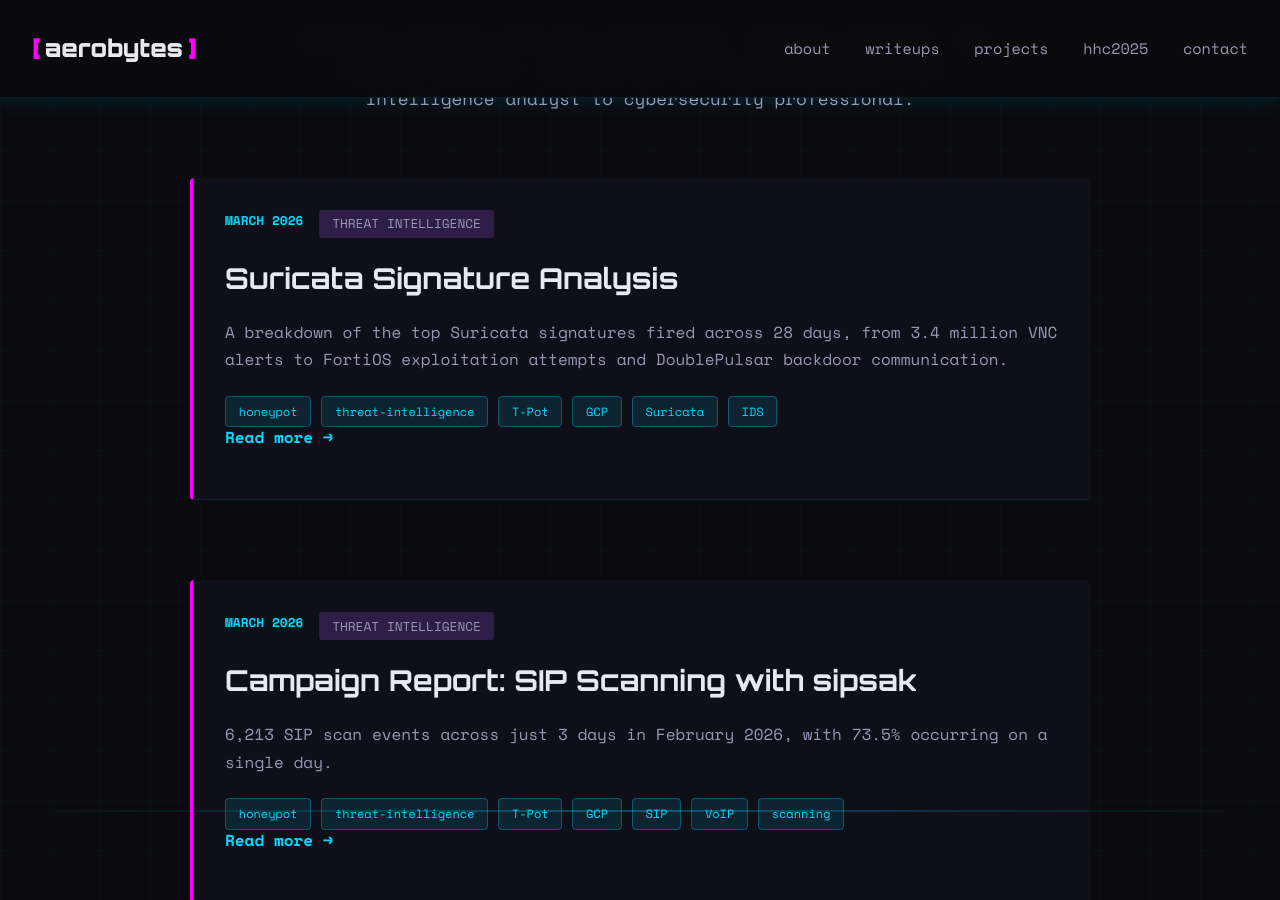
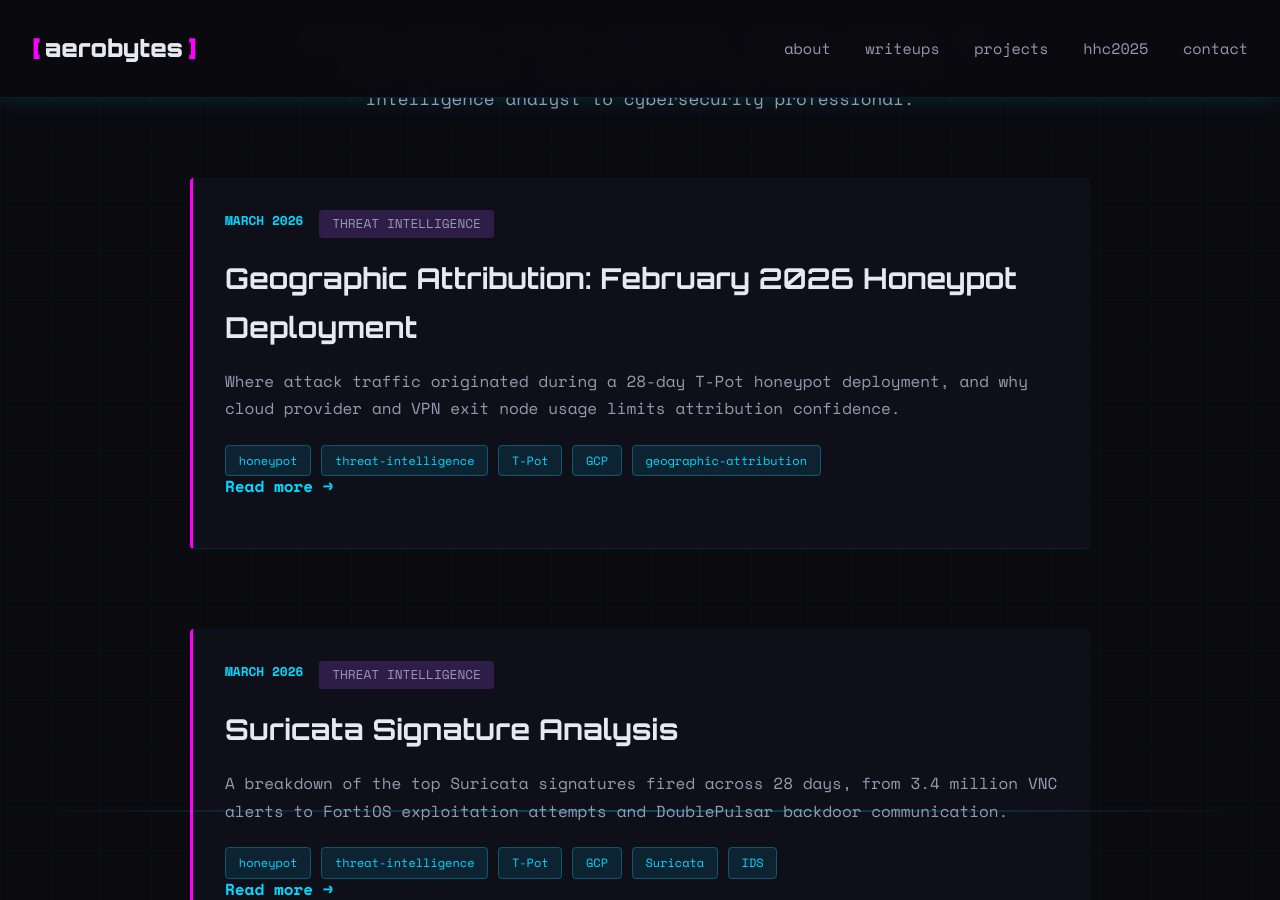
Before and after one commit to Aeronique/aerobytes-site, a Jekyll site: the page built from writeups.html, in a window 1280 px wide and 900 px high, scrolled down 285 px. Built offline with Jekyll 4.4.1, drawn with Linux system fonts in a browser that asks for light colours; some of the changed lines change nothing that is shown.

Commit message:
new report

```diff
--- /dev/null
+++ b/_posts/2026-03-21-geographic-attribution.md
@@ -0,0 +1,133 @@
+---
+layout: writeup
+title: "Geographic Attribution: February 2026 Honeypot Deployment"
+date: 2026-03-21
+category: THREAT INTELLIGENCE
+tags: ["honeypot", "threat-intelligence", "T-Pot", "GCP", "geographic-attribution"]
+permalink: /writeups/honeypot-threat-research/04
+excerpt: "Where attack traffic originated during a 28-day T-Pot honeypot deployment, and why cloud provider and VPN exit node usage limits attribution confidence."
+back_url: /honeypot-threat-research/
+back_label: Back to 28 Days Exposed
+---
+
+# Geographic Attribution: February 2026 Honeypot Deployment
+
+**Deployment Period:** February 1, 2026 to February 28, 2026
+
+**Honeypot:** T-Pot Community Edition, Google Cloud Platform
+
+**Data Source:** Elasticsearch DSL queries, Kibana Dev Tools
+
+**TLP:** TLP:CLEAR
+
+---
+
+## Summary
+
+The Netherlands, Brazil, Ukraine, and the United States were the top source countries across the 28-day deployment. A single Dutch ASN (Alsycon B.V.) produced nearly a third of all traffic in the top-20 ASN totals. Country labels in this dataset reflect where source IPs are registered, which is often a cloud datacenter or hosting provider, not the attacker's actual location.
+
+---
+
+## Background
+
+T-Pot resolves each source IP to a country and ASN using MaxMind's GeoIP database. The country shown is where the IP is registered. Attackers frequently rent servers from cloud providers to run their tools, so the geographic label often reflects infrastructure location rather than operator location.
+
+---
+
+## Findings
+
+### The Netherlands led by a wide margin
+
+Alsycon B.V., a small Dutch hosting provider, was the largest source ASN across the full deployment with 24,045,125 events, over 32% of the top-20 ASN total. Its consistent, high-volume presence throughout February suggests one or a small number of actors used Alsycon-hosted servers as persistent attack infrastructure.
+
+### Brazil appeared across many ASNs
+
+Nine Brazilian ISPs appeared in the top 20 ASNs, spread across different states and IP ranges. Traffic was distributed across many sources rather than concentrated, which is more consistent with compromised endpoints or botnet activity than a focused campaign.
+
+### DigitalOcean was the largest cloud provider source
+
+DigitalOcean ranked second overall with 13,767,116 events and appeared on nearly every day of the deployment. Google LLC contributed 3,064,962 events. Together they account for roughly 23% of the top-20 ASN total. Google Cloud traffic is notable given this honeypot ran on GCP, meaning some attackers were using the same provider.
+
+### Ukraine was a persistent mid-tier source
+
+Two Ukrainian ASNs appeared across the full deployment: FOP Dmytro Nedilskyi (5,436,292 events) and LLC Vash Kredit Bank (1,704,237 events). FOP Dmytro Nedilskyi is a small hosting provider. Both showed up on multiple days at consistent volume.
+
+---
+
+## Analysis
+
+Most of the top-country volume comes from hosting providers and cloud infrastructure, not residential networks. The Netherlands ranking first is a function of one hosting provider being heavily used. Brazil's spread across many small ISPs points to botnet or compromised-device activity rather than a single operator. Cloud provider traffic from the US reflects attacker preference for disposable VPS infrastructure.
+
+Nation-state attribution is not possible from this data. Infrastructure location and operator location are different things, and this dataset has no signals to bridge that gap.
+
+MaxMind's database has documented accuracy limitations for cloud provider ranges and VPN exit nodes, so some country labels may be incorrect. This is a known limitation.
+
+---
+
+## Defender Notes
+
+Country-level blocks would be ineffective. The same actors appear across multiple countries and providers. Blocking specific ASNs that show persistent high-volume scanning with no legitimate use case is a better course of action.
+
+---
+
+## Data Reference
+
+### Top ASNs, Full Deployment (28 Days)
+
+| ASN | Events | Notes |
+|-----|--------|-------|
+| Alsycon B.V. | 24,045,125 | Dutch hosting provider |
+| DigitalOcean, LLC | 13,767,116 | Cloud provider |
+| FOP Dmytro Nedilskyi | 5,436,292 | Ukrainian hosting provider |
+| Smart Servico de Internet Ltda | 3,332,596 | Brazilian ISP |
+| Google LLC | 3,064,962 | Cloud provider |
+| OXMAN TECNOLOGIA LTDA | 3,032,659 | Brazilian ISP |
+| BITNET TELECOM | 2,986,685 | Brazilian ISP |
+| BERTONCELLO PROVEDOR DE INTERNET LTDA ME | 2,603,657 | Brazilian ISP |
+| GA Telecom | 2,398,612 | Brazilian ISP |
+| DGNETSP EIRELI | 2,161,650 | Brazilian ISP |
+| LLC Vash Kredit Bank | 1,704,237 | Ukrainian provider |
+| HostPapa | 1,458,267 | Canadian hosting |
+| Sinal do Ceu Telecom | 1,374,599 | Brazilian ISP |
+| JL INFORMATICA E TELECOM LTDA - ME | 1,213,548 | Brazilian ISP |
+| JK TELECOMUNICACOES LTDA | 1,065,785 | Brazilian ISP |
+| TOTAL PLAY TELECOMUNICACIONES SA DE CV | 1,035,003 | Mexican ISP |
+| Flyservers S.A. | 979,512 | Hosting provider |
+| Enoki & Ruiz Ltda - ME | 862,730 | Brazilian ISP |
+| GTT Communications Inc. | 845,983 | US transit provider |
+| FATIMA VIDEO ELETRONICA LTDA ME | 665,865 | Brazilian ISP |
+
+### Top Countries by Volume (T-Pot Dashboard, Full Period)
+
+| Rank | Country |
+|------|---------|
+| 1 | Netherlands |
+| 2 | United States |
+| 3 | Ukraine |
+| 4 | Romania |
+| 5 | France |
+
+*Dashboard country attribution is based on MaxMind GeoIP. Cloud and hosting provider IPs may resolve to the country of the datacenter, not the operator.*
+
+---
+
+## Methodology Notes
+
+Geographic attribution in this report is based on ASN data returned by Elasticsearch's GeoIP enrichment (MaxMind database) and the T-Pot Kibana dashboard's country histogram. MaxMind has documented accuracy limitations for cloud provider ranges and VPN exit nodes. Country labels should be treated as infrastructure location, not attacker origin. Full methodology is in `DATA_COLLECTION_METHODOLOGY.md`.
+
+---
+
+*All data sourced from Elasticsearch DSL queries against T-Pot honeypot logs, February 1 through February 28, 2026. Raw query output is preserved in `/data/`.*
+
+---
+
+## References
+
+| Source | URL |
+|--------|-----|
+| MaxMind GeoIP2 Database | https://www.maxmind.com/en/geoip2-databases |
+| MaxMind GeoIP Accuracy | https://www.maxmind.com/en/geoip2-city-database-accuracy |
+| T-Pot Community Edition | https://github.com/telekom-security/tpotce |
+| Alsycon B.V. (AS49870) | https://bgp.he.net/AS49870 |
+| DigitalOcean ASN (AS14061) | https://bgp.he.net/AS14061 |
+| FOP Dmytro Nedilskyi (AS211736) | https://bgp.he.net/AS211736 |
--- a/honeypot-threat-research.html
+++ b/honeypot-threat-research.html
@@ -174,16 +174,19 @@ permalink: /honeypot-threat-research/
 
             <div class="writeup-item">
 				<div class="writeup-meta">
-                    <span class="writeup-date">COMING SOON</span>
+					<span class="writeup-date">MARCH 2026</span>
 					<span class="writeup-category">THREAT INTELLIGENCE</span>
 				</div>
-                <h2 class="writeup-title" style="color: var(--text-secondary);">Geographic Attribution</h2>
-                <p class="writeup-excerpt" style="opacity: 0.6;">Where attacks originated, with discussion of how cloud provider and VPN exit node usage affects attribution confidence.</p>
+				<h2 class="writeup-title">Geographic Attribution: February 2026 Honeypot Deployment</h2>
+				<p class="writeup-excerpt">The Netherlands, Brazil, Ukraine, and the US were the top source countries across 28 days, but a single Dutch hosting provider accounted for nearly a third of all traffic. Country labels reflect infrastructure location, not attacker origin.</p>
 				<div class="writeup-tags">
-                    <span class="tag" style="opacity: 0.5;">attribution</span>
-                    <span class="tag" style="opacity: 0.5;">OSINT</span>
-                    <span class="tag" style="opacity: 0.5;">GCP</span>
+					<span class="tag">honeypot</span>
+					<span class="tag">threat-intelligence</span>
+					<span class="tag">T-Pot</span>
+					<span class="tag">GCP</span>
+					<span class="tag">geographic-attribution</span>
 				</div>
+				<a href="/writeups/honeypot-threat-research/04" class="writeup-link">Read report →</a>
 			</div>
 
             <div class="writeup-item">
```
Lines whose indentation alone changed are shown as unchanged.
